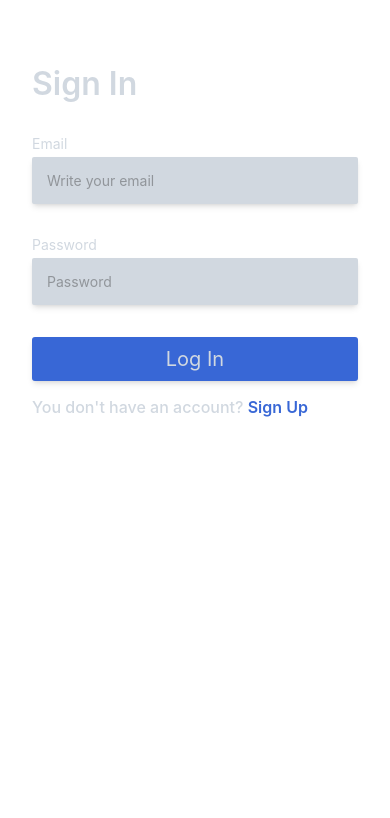
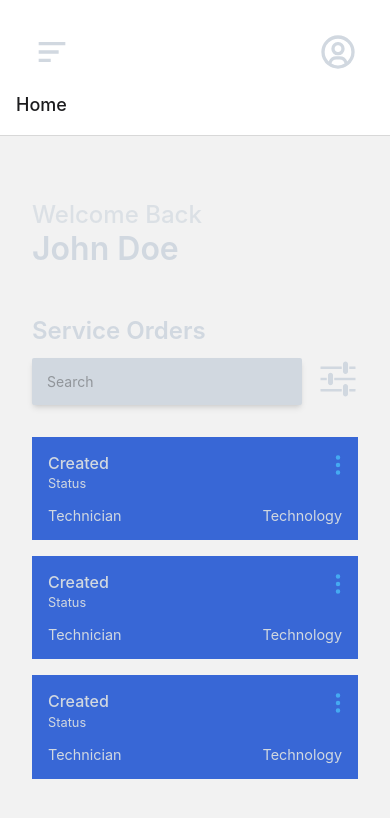
Before and after one commit to Andresser17/mobile-app, a React Native app: screen /Home in a window 390 px wide. Shown: the top 818 px of the page. Built offline with nearby package versions, Linux system fonts and the light colour scheme.

Commit message:
feat: add Home screen

```diff
--- a/App.js
+++ b/App.js
@@ -1,45 +1,26 @@
-import React, { useState } from "react";
 import { NavigationContainer } from "@react-navigation/native";
 import { createNativeStackNavigator } from "@react-navigation/native-stack";
-import { StyleSheet, Text, View, Image, TouchableOpacity } from "react-native";
+// Components
+import Navbar from "components/Navbar";
 // Screens
+import Home from "screens/Home";
 import SignIn from "screens/SignIn";
 import SignUp from "screens/SignUp";
 import RegisterTech from "screens/RegisterTech";
-// Images
-import logo from "./assets/logo.png";
 
+// init navigation
 const Stack = createNativeStackNavigator();
 
 export default function App() {
   return (
-    <View style={styles.container}>
     <NavigationContainer>
+      <Navbar />
       <Stack.Navigator>
+        <Stack.Screen name="Home" component={Home} />
         <Stack.Screen name="SignIn" component={SignIn} />
         <Stack.Screen name="SignUp" component={SignUp} />
+        <Stack.Screen name="RegisterTech" component={RegisterTech} />
       </Stack.Navigator>
     </NavigationContainer>
-    </View>
   );
 }
-
-const styles = StyleSheet.create({
-  container: {
-  },
-  instructions: {
-    color: "#888",
-    fontSize: 18,
-    marginHorizontal: 15,
-  },
-  logo: {
-    width: 305,
-    height: 159,
-    marginBottom: 20,
-  },
-  thumbnail: {
-    width: 300,
-    height: 300,
-    resizeMode: "contain",
-  },
-});
--- /dev/null
+++ b/screens/Home.js
@@ -0,0 +1,134 @@
+import { View, Text, TouchableOpacity, StyleSheet } from "react-native";
+// Icons
+import { IoMdOptions } from "react-icons/io";
+import { BsThreeDotsVertical } from "react-icons/bs";
+// Components
+import Button from "components/Button";
+import Input from "components/Input";
+// Styles
+import colors from "styles/colors";
+
+function Orders() {
+  return (
+    <View style={OrdersStyles.container}>
+      <Text style={OrdersStyles.title}>Created</Text>
+      <Text style={OrdersStyles.subtitle}>Status</Text>
+      <View style={OrdersStyles.techContainer}>
+        <Text style={OrdersStyles.techText}>Technician</Text>
+        <Text style={OrdersStyles.techText}>Technology</Text>
+      </View>
+      <TouchableOpacity style={OrdersStyles.dotButton}>
+        <BsThreeDotsVertical style={OrdersStyles.dotIcon} />
+      </TouchableOpacity>
+    </View>
+  );
+}
+
+const OrdersStyles = StyleSheet.create({
+  container: {
+    backgroundColor: `rgba(${colors.primary.bg}, 1)`,
+    position: "relative",
+    padding: "1rem",
+    marginBottom: "1rem",
+  },
+  dotButton: {
+    position: "absolute",
+    top: "1rem",
+    right: "0.5rem",
+  },
+  dotIcon: {
+    width: "1.5rem",
+    height: "1.5rem",
+    color: `rgba(${colors.secondary.bg}, 1)`,
+  },
+  title: {
+    color: `rgba(${colors.secondary.text}, 1)`,
+    fontSize: "1rem",
+    fontWeight: 500,
+    marginBottom: "0.2rem",
+  },
+  subtitle: {
+    color: `rgba(${colors.secondary.text}, 1)`,
+    fontSize: "0.8rem",
+  },
+  techContainer: {
+    marginTop: "1rem",
+    display: "flex",
+    flexDirection: "row",
+    justifyContent: "space-between",
+  },
+  techText: {
+    color: `rgba(${colors.secondary.text}, 1)`,
+    fontSize: "0.9rem",
+  },
+});
+
+function Home() {
+  return (
+    <View style={styles.container}>
+      <Text style={styles.header}>
+        <Text style={styles.subtitle}>Welcome Back</Text>
+        John Doe
+      </Text>
+      <View>
+        <Text style={styles.ordersTitle}>Service Orders</Text>
+        {/* search container */}
+        <View style={styles.searchContainer}>
+          <View style={styles.inputCont}>
+            <Input placeholder="Search" />
+          </View>
+
+          <TouchableOpacity style={styles.settingsButton}>
+            <IoMdOptions style={styles.settingsIcon} />
+          </TouchableOpacity>
+        </View>
+        {/* orders */}
+        <Orders />
+        <Orders />
+        <Orders />
+      </View>
+    </View>
+  );
+}
+
+const styles = StyleSheet.create({
+  container: {
+    paddingTop: "4rem",
+    paddingHorizontal: "2rem",
+  },
+  header: {
+    color: `rgba(${colors.primary.text}, 1)`,
+    fontSize: "2rem",
+    fontWeight: 600,
+    marginBottom: "3rem",
+  },
+  subtitle: {
+    color: `rgba(${colors.primary.text}, 0.7)`,
+    fontSize: "1.5rem",
+    fontWeight: 500,
+    display: "block",
+  },
+  ordersTitle: {
+    color: `rgba(${colors.primary.text}, 1)`,
+    fontSize: "1.5rem",
+    fontWeight: 600,
+    marginBottom: "0.5rem",
+  },
+  searchContainer: {
+    marginBottom: "2rem",
+    flexDirection: "row",
+    justifyContent: "space-between",
+    alignItems: "center",
+  },
+  inputCont: { flex: 1 },
+  settingsButton: {
+    marginLeft: "1rem",
+  },
+  settingsIcon: {
+    width: "2.5rem",
+    height: "2.5rem",
+    color: `rgba(${colors.primary.text}, 1)`,
+  },
+});
+
+export default Home;
--- a/screens/SignIn.js
+++ b/screens/SignIn.js
@@ -26,6 +26,7 @@ function SignIn() {
 
 const styles = StyleSheet.create({
   container: {
+    backgroundColor: `rgba(${colors.primary.bg}, 1)`,
     paddingTop: "4rem",
     paddingHorizontal: "2rem",
   },
--- a/screens/SignUp.js
+++ b/screens/SignUp.js
@@ -1,4 +1,4 @@
-import { View, Text, TextInput, StyleSheet } from "react-native";
+import { View, Text, StyleSheet } from "react-native";
 // Components
 import Button from "components/Button";
 import Input from "components/Input";
@@ -26,8 +26,8 @@ function SignUp() {
 
 const styles = StyleSheet.create({
   container: {
-    flex: 1,
     paddingTop: "4rem",
+    paddingHorizontal: "2rem",
   },
   header: {
     color: `rgba(${colors.primary.text}, 1)`,
@@ -35,7 +35,7 @@ const styles = StyleSheet.create({
     fontWeight: 600,
     marginBottom: "2rem",
   },
-  inputCont: { width: "18rem", marginBottom: "2rem" },
+  inputCont: { marginBottom: "2rem" },
   text: {
     color: `rgba(${colors.primary.text}, 1)`,
     fontSize: "1rem",
--- a/styles/colors.js
+++ b/styles/colors.js
@@ -11,6 +11,10 @@ const colors = {
     bg: "209, 216, 224",
     text: "51, 51, 51",
   },
+  dark: {
+    bg: "69, 170, 242",
+    text: "209, 216, 224",
+  },
 };
 
 export default colors;
```
Lines whose indentation alone changed are shown as unchanged.
